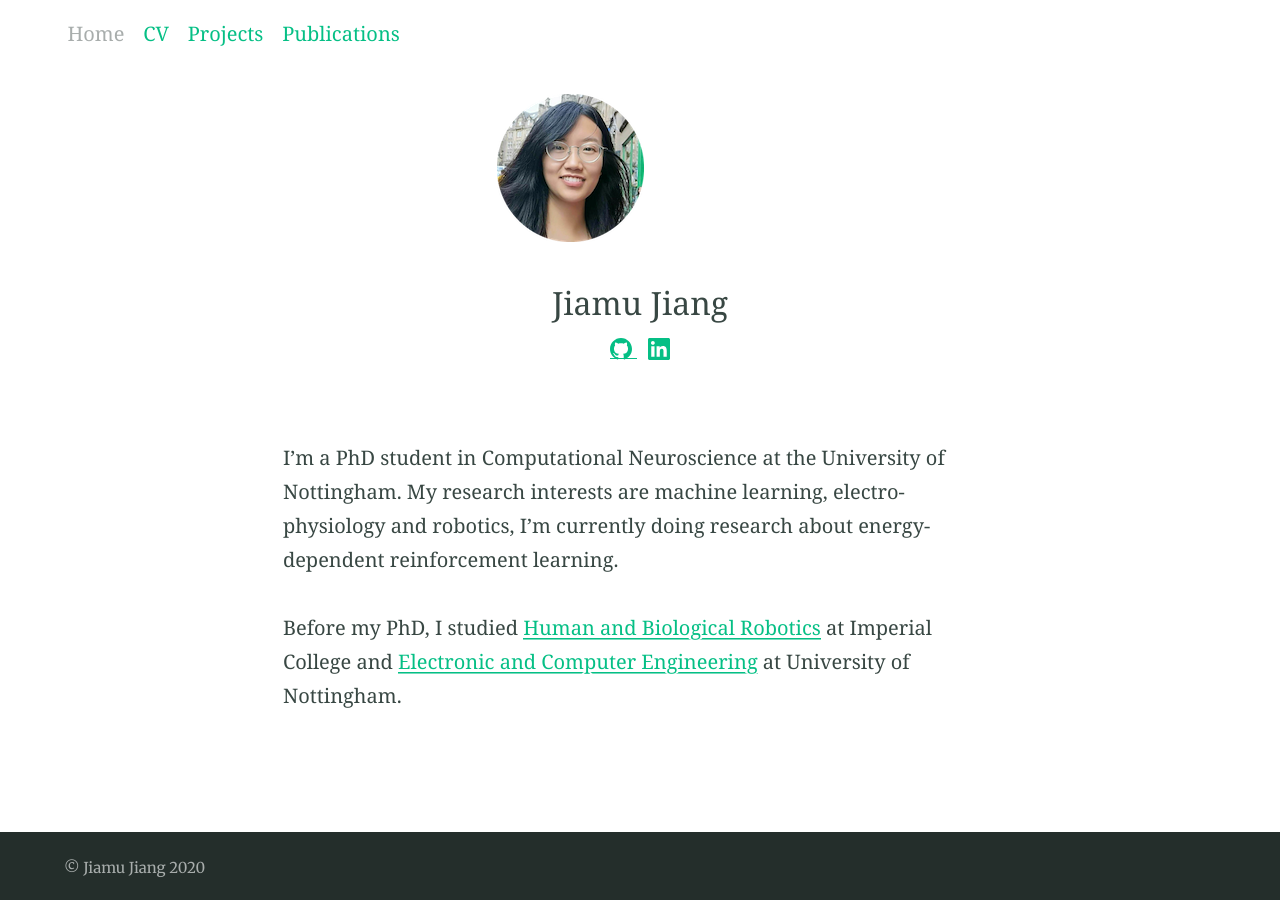
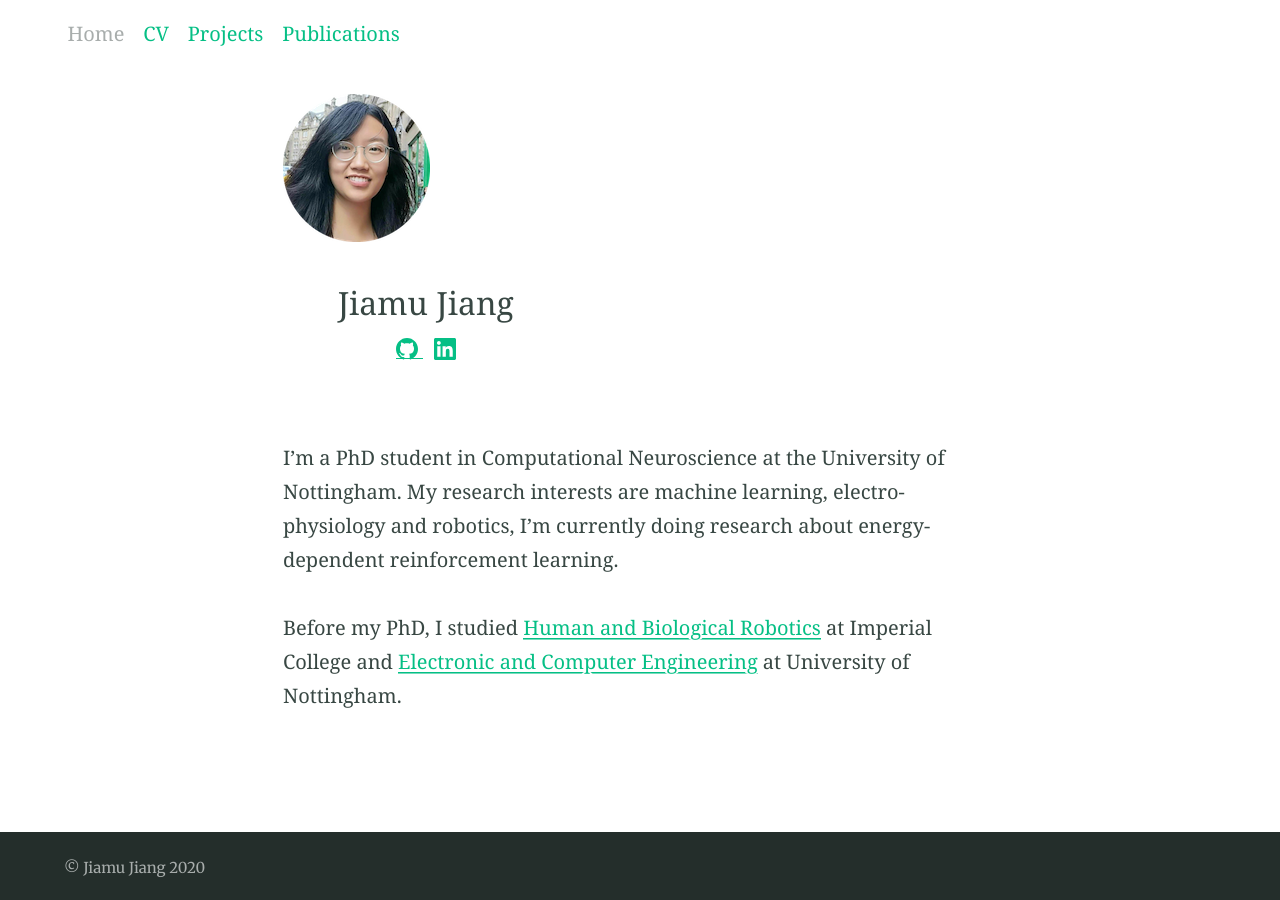
Before and after one commit to jiajia-404/jiajia-404.github.io, a Jekyll site: the page built from index.md, in a window 1280 px wide. Built offline with Jekyll 4.4.1, drawn with Linux system fonts in a browser that asks for light colours.

Commit message:
picture position

```diff
--- a/index.md
+++ b/index.md
@@ -3,7 +3,7 @@ title:
 layout: page
 ---
 
-<div style="margin: auto; width: 40%">
+<div style="width: 40%">
   <p align="centre">
     <img src="/images/profile.png" itemprop = "image">
   </p>
```
